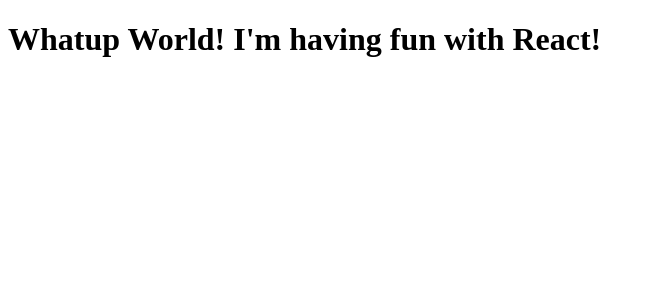
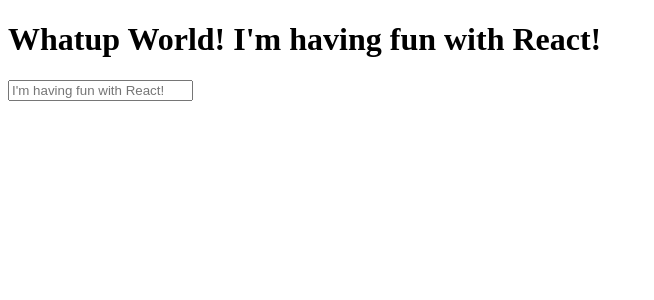
Before and after one commit to przekwas/react-extra-fun, a React (Create React App) app: page / in a window 1280 px wide. Shown: the top 300 px of the page, without its empty margins (0-654 px from the left). Built offline with nearby package versions, Linux system fonts and the light colour scheme.

Commit message:
step 7 done

```diff
--- a/src/components/App.jsx
+++ b/src/components/App.jsx
@@ -8,11 +8,26 @@
     constructor(props) {
         super(props);
         this.state = {
-            text: "I'm having fun with React!"
+            text: "I'm having fun with React!",
+            newInput: ""
         }
     }
+
+    handleInput(event) {
+        this.setState({newInput: event.target.value});
+    }
+
     render() {
-        return <h1>{this.props.message} {this.state.text}</h1>
+        return (
+            <React.Fragment>
+                <h1>{this.props.message} {this.state.text}</h1>
+                <input
+                    type="text"
+                    placeholder={this.state.text}
+                    onChange={(event) => { this.handleInput(event) }}
+                />
+            </React.Fragment>
+        )
     }
 
 }
```
